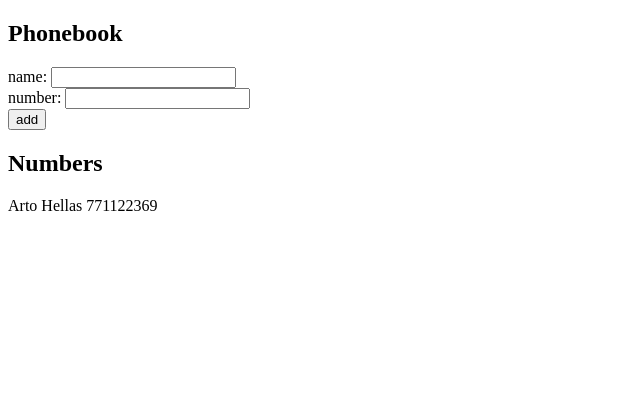
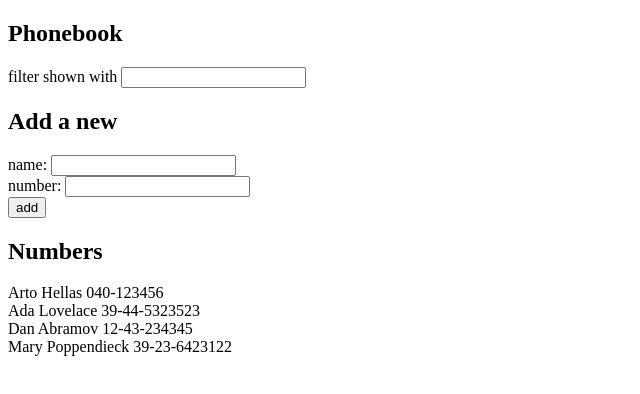
Before and after one commit to PasiduRanasinghe/FullstackOpen-Exercises, a React (Vite) app in the folder part2/phonebook/: page / in a window 1280 px wide. Shown: the top 394 px of the page, without its empty margins (0-640 px from the left). Built offline with nearby package versions, Linux system fonts and the light colour scheme.

Commit message:
Exercise 2.8

```diff
--- a/part2/phonebook/src/App.jsx
+++ b/part2/phonebook/src/App.jsx
@@ -1,15 +1,27 @@
 import { useState } from "react";
 
 const App = () => {
-  const [persons, setPersons] = useState([{ name: "Arto Hellas", number: 771122369 }]);
+  const [persons, setPersons] = useState([
+    { name: "Arto Hellas", number: "040-123456", id: 1 },
+    { name: "Ada Lovelace", number: "39-44-5323523", id: 2 },
+    { name: "Dan Abramov", number: "12-43-234345", id: 3 },
+    { name: "Mary Poppendieck", number: "39-23-6423122", id: 4 },
+  ]);
   const [newName, setNewName] = useState("");
+  const [filteredPhones, setFilteredPhones] = useState(persons);
   const [newNumber, setNewNumber] = useState();
+
+
   //check for name matches and return true if there is a match
   const checkPersonsMatches = (name) => {
     const hasMatch = persons.some((person) => person.name === name);
     return hasMatch;
   };
 
+  //handle input element data name
+  const handleFilter = (event) => {
+    setFilteredPhones(persons.filter(person => person.name.includes(event.target.value)))
+  };
   //handle input element data name
   const handleOnchangeInputName = (event) => {
     setNewName(event.target.value);
@@ -25,20 +37,34 @@ const App = () => {
     if (checkPersonsMatches(newName)) {
       window.alert(`${newName} is already added to phonebook`);
     } else {
-      setPersons([...persons, { name: newName, number: newNumber }]);
+      setPersons([
+        ...persons,
+        { name: newName, number: newNumber, id: persons.length + 1 },
+      ]);
     }
-    setNewName("");//clear the input element value
-    setNewNumber("");//clear the input element value
+    setNewName(""); //clear the input element value
+    setNewNumber(""); //clear the input element value
   };
   return (
     <div>
       <h2>Phonebook</h2>
+      <div>
+        filter shown with <input onChange={handleFilter} type="text" />
+      </div>
+      <h2>Add a new</h2>
       <form onSubmit={handleSubmit}>
         <div>
-          name: <input required value={newName} onChange={handleOnchangeInputName} />
+          name:{" "}
+          <input required value={newName} onChange={handleOnchangeInputName} />
         </div>
         <div>
-          number: <input required type='number' value={newNumber} onChange={handleOnchangeInputNumber} />
+          number:{" "}
+          <input
+            required
+            type="number"
+            value={newNumber}
+            onChange={handleOnchangeInputNumber}
+          />
         </div>
         <div>
           <button type="submit">add</button>
@@ -46,8 +72,10 @@ const App = () => {
       </form>
       <h2>Numbers</h2>
       {/* display persons in persons array */}
-      {persons.map((person) => (
-        <div key={person.name}>{person.name} {person.number}</div>
+      {filteredPhones.map((person) => (
+        <div key={person.id}>
+          {person.name} {person.number}
+        </div>
       ))}
     </div>
   );
```
